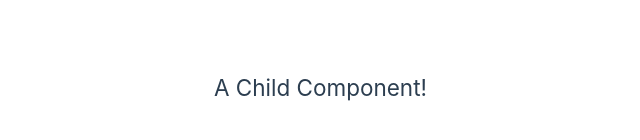
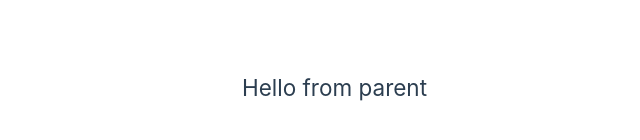
Before and after one commit to kylemwagner83/vue-tutorial, a Vue app: page / in a window 1280 px wide. Shown: the part 312-452 px from the top of the page, without its empty margins (213-853 px from the left). Built offline with nearby package versions, Linux system fonts and the light colour scheme.

Commit message:
Passing props

```diff
--- a/src/App.vue
+++ b/src/App.vue
@@ -1,14 +1,18 @@
-
 <script>
 import ChildComp from './ChildComp.vue'
 
 export default {
   components: {
     ChildComp
+  },
+  data() {
+    return {
+      greeting: 'Hello from parent'
+    }
   }
 }
 </script>
 
 <template>
-  <ChildComp />
+  <ChildComp :msg="greeting" />
 </template>
--- a/src/ChildComp.vue
+++ b/src/ChildComp.vue
@@ -1,3 +1,11 @@
+<script>
+export default {
+    props: {
+        msg: String
+    }
+}
+</script>
+
 <template>
-    <h2>A Child Component!</h2>
+    <h2>{{  msg || 'No props passed yet'  }}</h2>
 </template>
```
